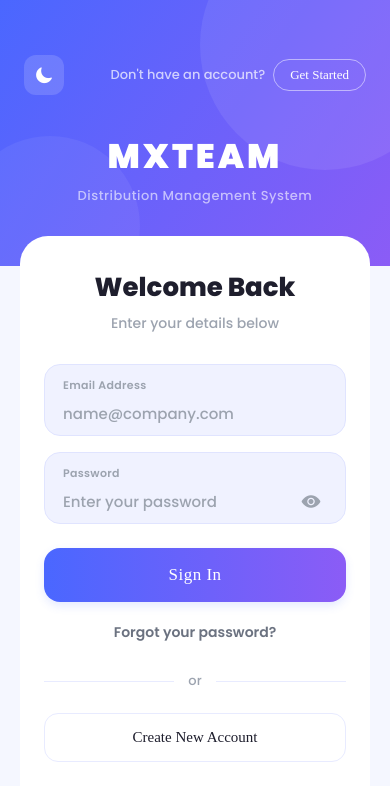
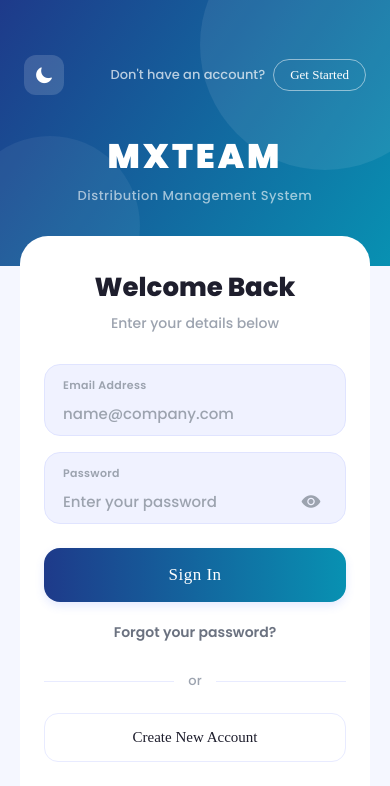
Before and after one commit to Umeshguat/MX-team-, a React Native app: screen / in a window 390 px wide. Shown: the top 786 px of the page. Built offline with nearby package versions, Linux system fonts and the light colour scheme; a web font is replaced by a local one.

Commit message:
update gradient colors in Login and SignUp screens; modify BASE_URL in config

```diff
--- a/src/config.js
+++ b/src/config.js
@@ -1,7 +1,7 @@
 // Change this to your production server URL when building release APK
 // For local testing: 'http://192.168.1.2:5000'
 // For production: 'https://your-production-server.com'
-export const BASE_URL = 'http://192.168.1.3:5000';
+export const BASE_URL = 'https://mx-team-api.bddcrm.com';
 
 // OCR.space Free API Key for KM reading from odometer
 // Get free key from: https://ocr.space/ocrapi/freekey
--- a/src/screens/LoginScreen.js
+++ b/src/screens/LoginScreen.js
@@ -99,7 +99,7 @@ export default function LoginScreen({ onGoToSignUp, onGoToForgotPassword, onLogi
 
           {/* Top Gradient Header */}
           <LinearGradient
-            colors={[theme.gradient1, theme.gradient2]}
+            colors={['#1E3A8A', '#0891B2']}
             start={{ x: 0, y: 0 }}
             end={{ x: 1, y: 1 }}
             style={styles.headerGradient}
@@ -180,7 +180,7 @@ export default function LoginScreen({ onGoToSignUp, onGoToForgotPassword, onLogi
               style={loading ? styles.loginBtnDisabled : undefined}
             >
               <LinearGradient
-                colors={[theme.gradient1, theme.gradient2]}
+                colors={['#1E3A8A', '#0891B2']}
                 start={{ x: 0, y: 0 }}
                 end={{ x: 1, y: 0 }}
                 style={styles.signInBtn}
--- a/src/screens/SignUpScreen.js
+++ b/src/screens/SignUpScreen.js
@@ -129,7 +129,7 @@ export default function SignUpScreen({ onGoToLogin }) {
       >
         {/* Top Gradient Header */}
         <LinearGradient
-          colors={[theme.gradient1, theme.gradient2]}
+          colors={['#1E3A8A', '#0891B2']}
           start={{ x: 0, y: 0 }}
           end={{ x: 1, y: 1 }}
           style={styles.headerGradient}
@@ -289,7 +289,7 @@ export default function SignUpScreen({ onGoToLogin }) {
           {/* Sign Up Button */}
           <TouchableOpacity onPress={handleSignUp} activeOpacity={0.8} disabled={loading} style={loading ? styles.btnDisabled : undefined}>
             <LinearGradient
-              colors={[theme.gradient1, theme.gradient2]}
+              colors={['#1E3A8A', '#0891B2']}
               start={{ x: 0, y: 0 }}
               end={{ x: 1, y: 0 }}
               style={styles.gradientBtn}
```
